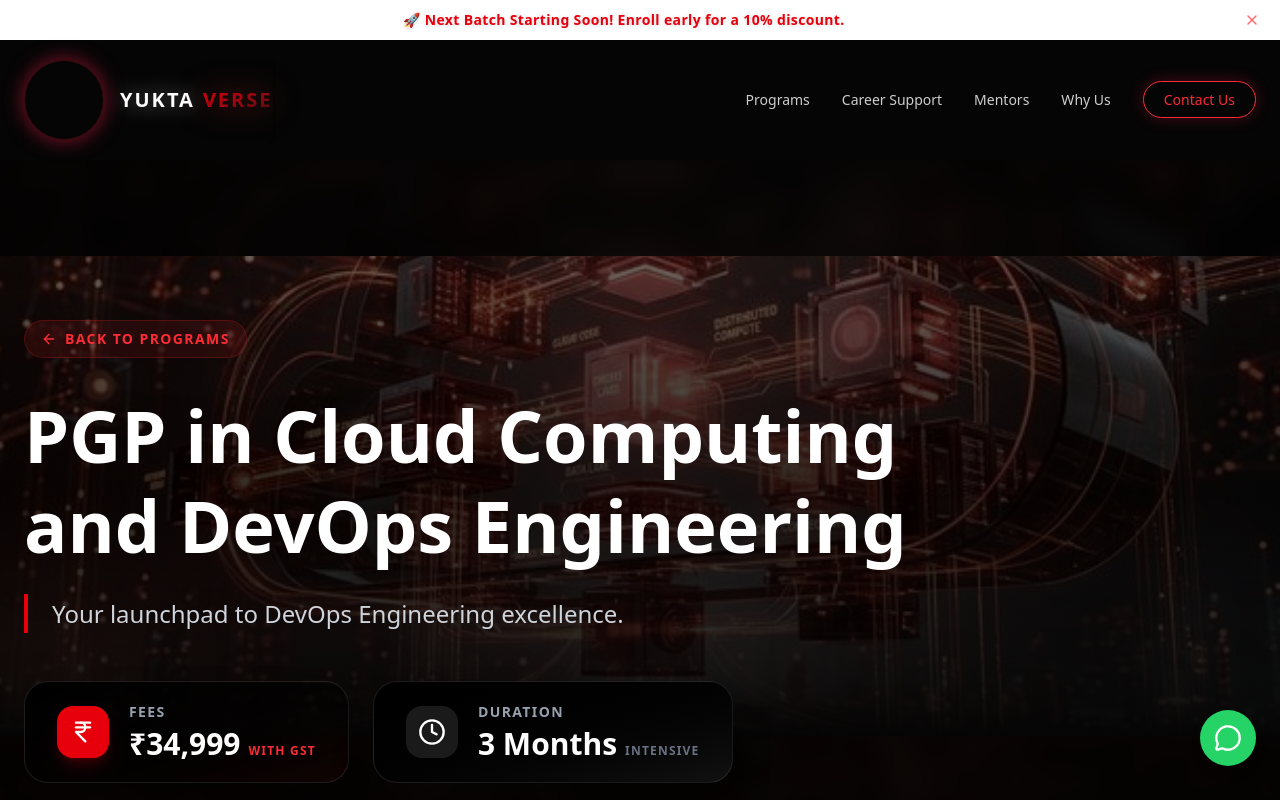
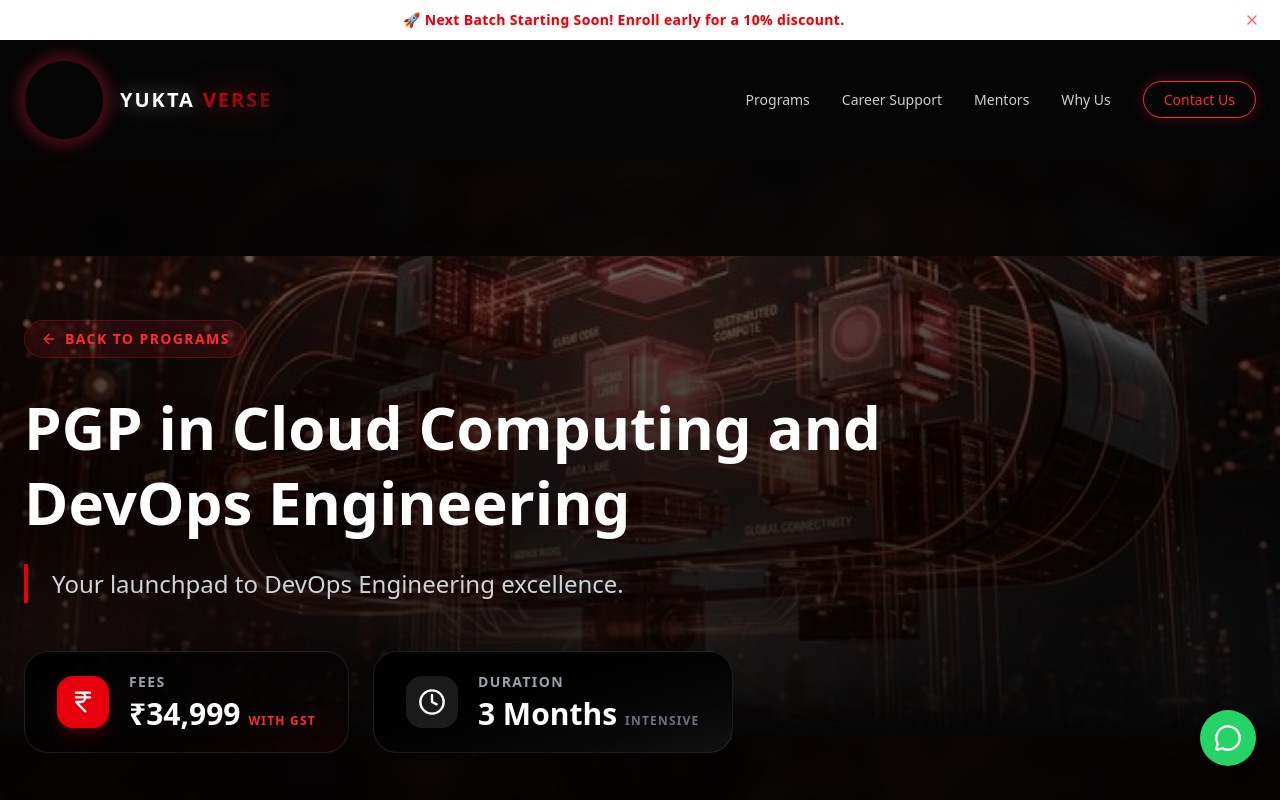
Before and after one commit to aghattikar82/yukta_verse, a Next.js app: page /programs/cloud-and-devops in a window 1280 px wide. Shown: the top 800 px of the page. Built offline with nearby package versions, Linux system fonts and the light colour scheme; grey boxes are pictures that could not be loaded.

Commit message:
Decrease program name font size

```diff
--- a/src/app/programs/[slug]/page.tsx
+++ b/src/app/programs/[slug]/page.tsx
@@ -39,7 +39,7 @@ export default function CoursePage({ params }: { params: Promise<{ slug: string
              <ArrowLeft size={16} /> Back to Programs
           </Link>
           <motion.div initial={{ opacity: 0, y: 30 }} animate={{ opacity: 1, y: 0 }} transition={{ duration: 0.6 }} className="max-w-4xl">
-            <h1 className="text-5xl md:text-7xl font-black font-outfit leading-tight mb-6 drop-shadow-2xl">{course.title}</h1>
+            <h1 className="text-4xl md:text-6xl font-black font-outfit leading-tight mb-6 drop-shadow-2xl">{course.title}</h1>
             <p className="text-xl md:text-2xl text-gray-300 font-medium mb-12 leading-relaxed border-l-4 border-red-600 pl-6">{course.shortDesc}</p>
 
             <div className="flex flex-wrap gap-6 items-center">
```
